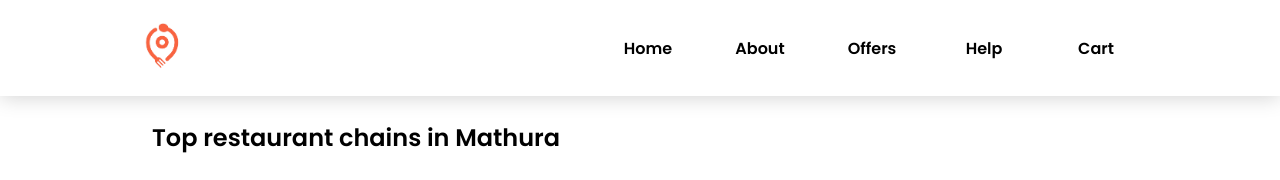
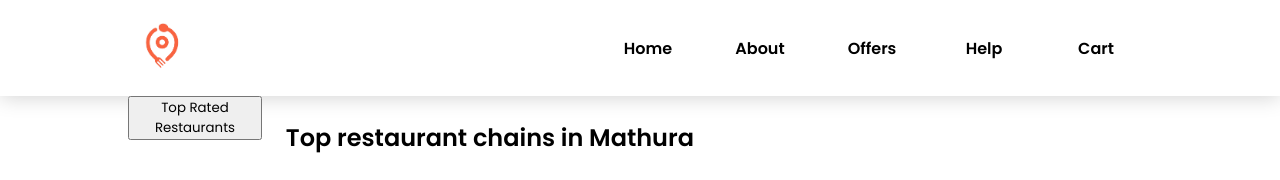
Before and after one commit to prabhat1001/NamasteReactJourney, a React (Vite) app: page / in a window 1280 px wide. Shown: the top 180 px of the page. Built offline with nearby package versions, Linux system fonts and the light colour scheme; grey boxes are pictures that could not be loaded.

Commit message:
update using useState() Hook

```diff
--- a/src/components/Body.js
+++ b/src/components/Body.js
@@ -1,15 +1,102 @@
-import React from 'react'
+import React, { useState } from 'react';
 import RestCards from './RestaurantCards';
-import resObj from '../utils/mockData'
+import resObj from '../utils/mockData';
 
 const Body = () => {
+
+  const [listOfRestaurants, setListOfRestaurants] = useState(resObj); // this is simple array destructuring
+
+  //----------------------------------------------------
+
+  // complete syntax of above react usteState() hook, understanding using array destructuring on the fly
+  // const arr = useState(resObj);
+  // const [listOfRestaurants, setListOfRestaurants] = arr;
+  // const listOfRestaurants = arr[0];
+  // const setListOfRestaurants = arr[1];
+
+  //----------------------------------------------------
+
+
+
+    // {data: {(
+    //   type: "F",
+    //   id: "224022",
+    //   name: "Oven Story Pizza",
+    //   cloudinaryImageId: "ab979bffbd658e74de650a15ca0092a3",
+    //   cuisines: ["Pizzas", "Pastas", "Italian", "Desserts", "Beverages"],
+    //   costForTwo: 40000,)
+    //   deliveryTime: 32,
+    //   address: "UNIT NO 220, 2ND FLOOR, ACTION AREA 1B, NEW TOWN, KOLKATA 700156",
+    //   avgRating: "3.1",
+    // }},
+    // {data: {
+    //   type: "F",
+    //   id: "224025",
+    //   name: "Oven Story Pizza with high rating",
+    //   cloudinaryImageId: "ab979bffbd658e74de650a15ca0092a3",
+    //   cuisines: ["Pizzas", "Pastas", "Italian", "Desserts", "Beverages"],
+    //   costForTwo: 40000,
+    //   deliveryTime: 32,
+    //   address: "UNIT NO 220, 2ND FLOOR, ACTION AREA 1B, NEW TOWN, KOLKATA 700156",
+    //   avgRating: "4.5",
+    // }},
+    // {data: {
+    //   type: "F",
+    //   id: "224027",
+    //   name: "Mc Donalds",
+    //   cloudinaryImageId: "ab979bffbd658e74de650a15ca0092a3",
+    //   cuisines: ["Pizzas", "Pastas", "Italian", "Desserts", "Beverages"],
+    //   costForTwo: 40000,
+    //   deliveryTime: 32,
+    //   address: "UNIT NO 220, 2ND FLOOR, ACTION AREA 1B, NEW TOWN, KOLKATA 700156",
+    //   avgRating: "4.1",
+    // }}
+
+
+  // let listOfRestaurants = [
+  //     {data: {
+  //       type: "F",
+  //       id: "224022",
+  //       name: "Oven Story Pizza",
+  //       cloudinaryImageId: "ab979bffbd658e74de650a15ca0092a3",
+  //       cuisines: ["Pizzas", "Pastas", "Italian", "Desserts", "Beverages"],
+  //       costForTwo: 40000,
+  //       deliveryTime: 32,
+  //       address: "UNIT NO 220, 2ND FLOOR, ACTION AREA 1B, NEW TOWN, KOLKATA 700156",
+  //       avgRating: "3.1",
+  //   }},
+  //   {data: {
+  //     type: "F",
+  //     id: "224025",
+  //     name: "Oven Story Pizza with high rating",
+  //     cloudinaryImageId: "ab979bffbd658e74de650a15ca0092a3",
+  //     cuisines: ["Pizzas", "Pastas", "Italian", "Desserts", "Beverages"],
+  //     costForTwo: 40000,
+  //     deliveryTime: 32,
+  //     address: "UNIT NO 220, 2ND FLOOR, ACTION AREA 1B, NEW TOWN, KOLKATA 700156",
+  //     avgRating: "4.1",
+  // }}
+  // ];
+
     return (
         <div className="body-comp">
+          <div className='filter'>
+              <button className='filter-btn'
+                onClick={()=>{
+                  console.log("btn clicked");
+                //filter logic
+                setListOfRestaurants(listOfRestaurants.filter((res)=>res.data.avgRating >= 4));
+                console.log(listOfRestaurants);
+                }}
+              >
+                 Top Rated Restaurants
+              </button>
+          </div>
           <div className="rest-cont">
             <h2 className="rest-heading">Top restaurant chains in Mathura</h2>
             <div className="cards-cont">
               {
-                resObj.map((res) => (
+                listOfRestaurants.map((res) => (
                 <RestCards key={res.data.id} resData = {res} /> //key is here for uniquely distinguish the cards
                 ))
               }
```
